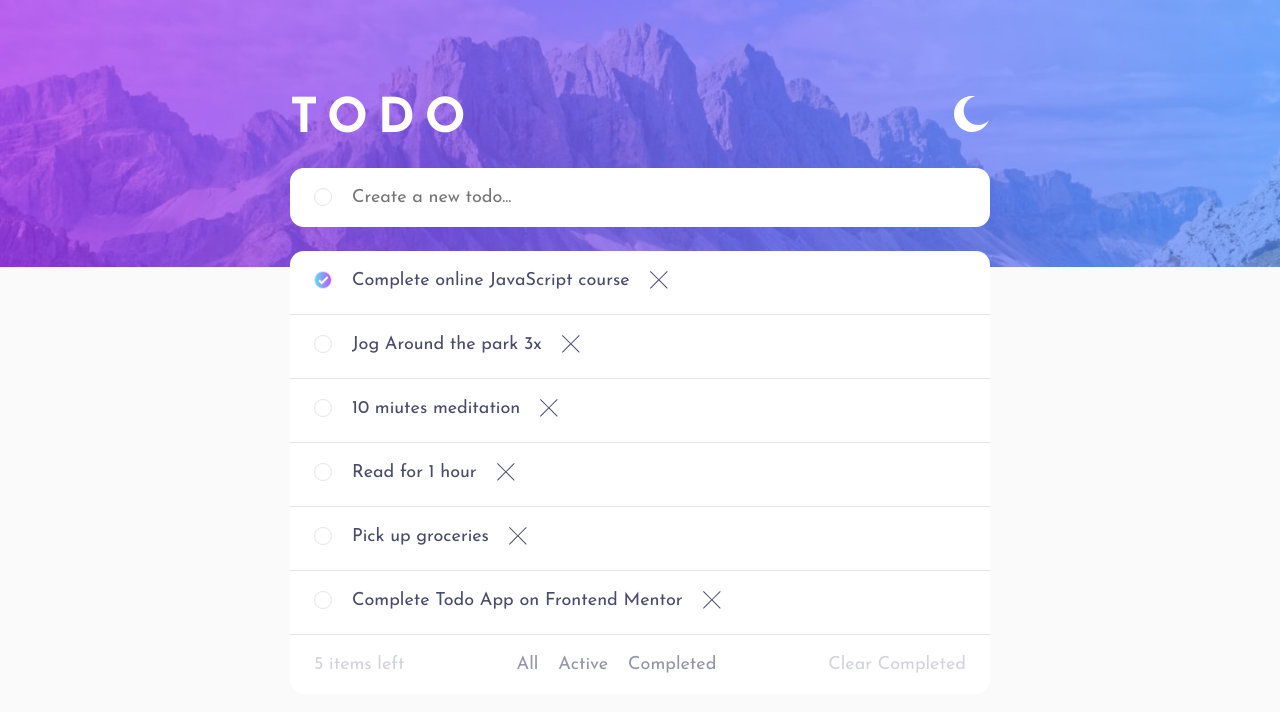
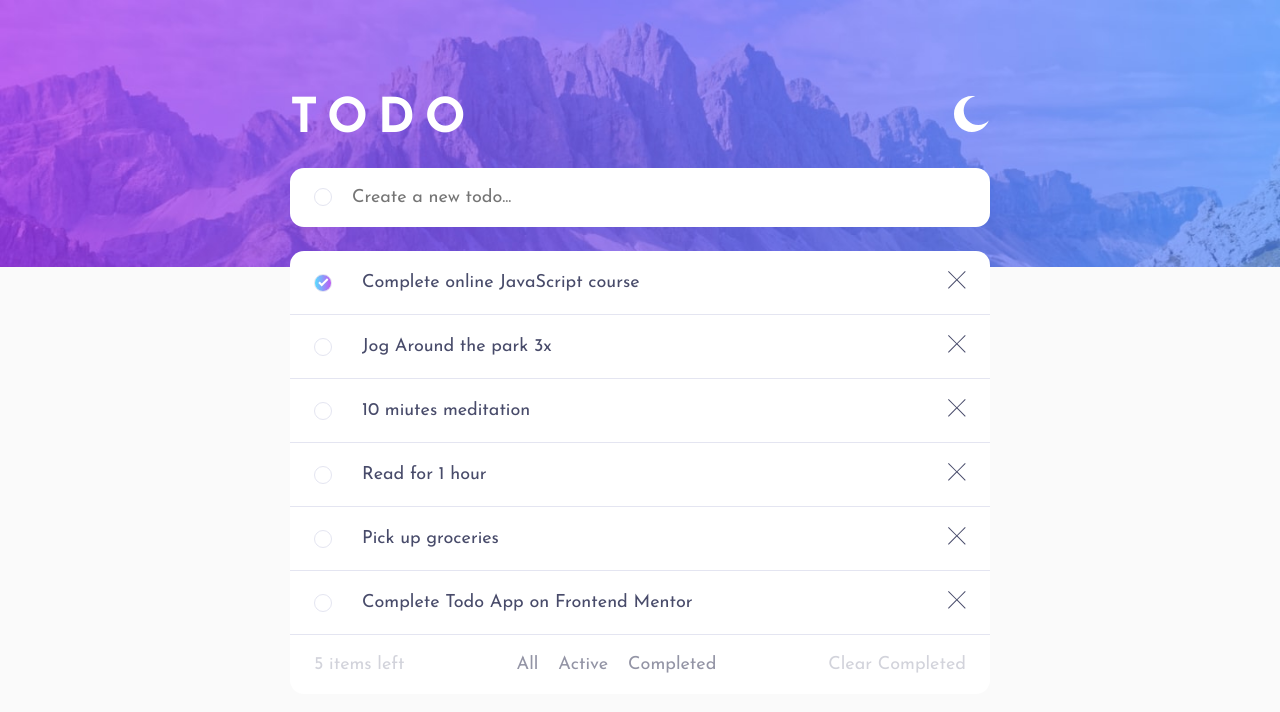
Before and after one commit to AlenaYarmak/todolist-test, a React (Create React App) app: page / in a window 1280 px wide. Shown: the top 712 px of the page. Built offline with nearby package versions, Linux system fonts and the light colour scheme.

Commit message:
change styles for task item

```diff
--- a/src/components/RemoveButton.tsx
+++ b/src/components/RemoveButton.tsx
@@ -6,7 +6,9 @@
 
 const RemoveButton: React.FC<RemoveButtonProps> = ({ onClick }) => {
     return (
-        <div onClick={onClick}>
+        <div
+            className='remove-button'
+            onClick={onClick}>
             <img src={closeIcon} alt='close task button' />
         </div>
     )
--- a/src/styles/main.scss
+++ b/src/styles/main.scss
@@ -60,13 +60,15 @@
     &__item {
         @include text;
         display: flex;
-        align-content: center;
+        align-items: center;
+        justify-content: space-between;
         gap: $spacing-s;
         padding: $spacing-s $spacing-m;
         border-bottom: 1px solid $slightlight-text-color;
     }
     &__item__description {
-
+        margin-left: 10px;
+        flex-grow: 1;
     }
 }
 
@@ -85,6 +87,10 @@
     &--active {
         background: linear-gradient(to right, hsl(192, 100%, 67%), hsl(280, 87%, 65%));
     }
+}
+
+.remove-button {
+    justify-content: end
 }
 
 .task-container {
```
